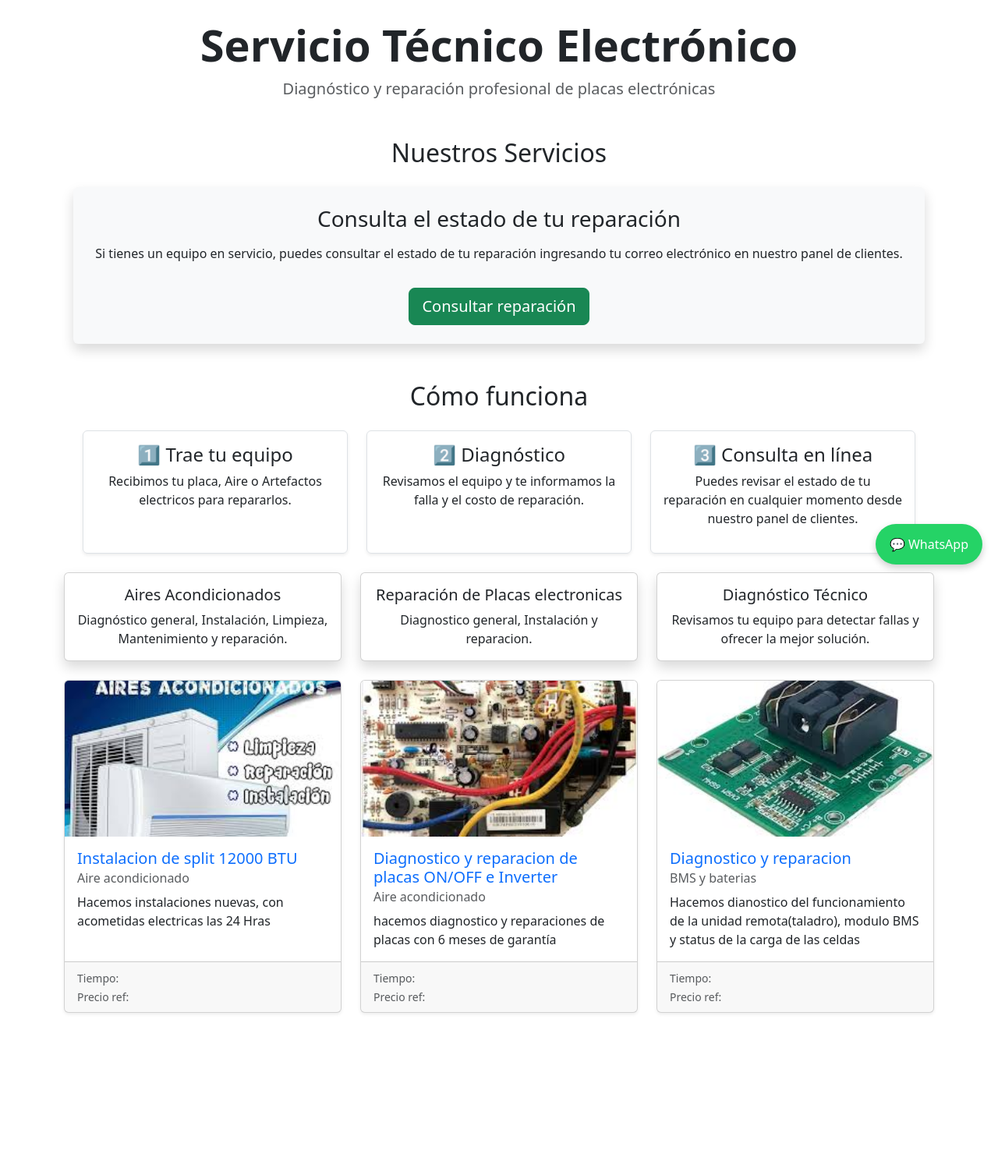
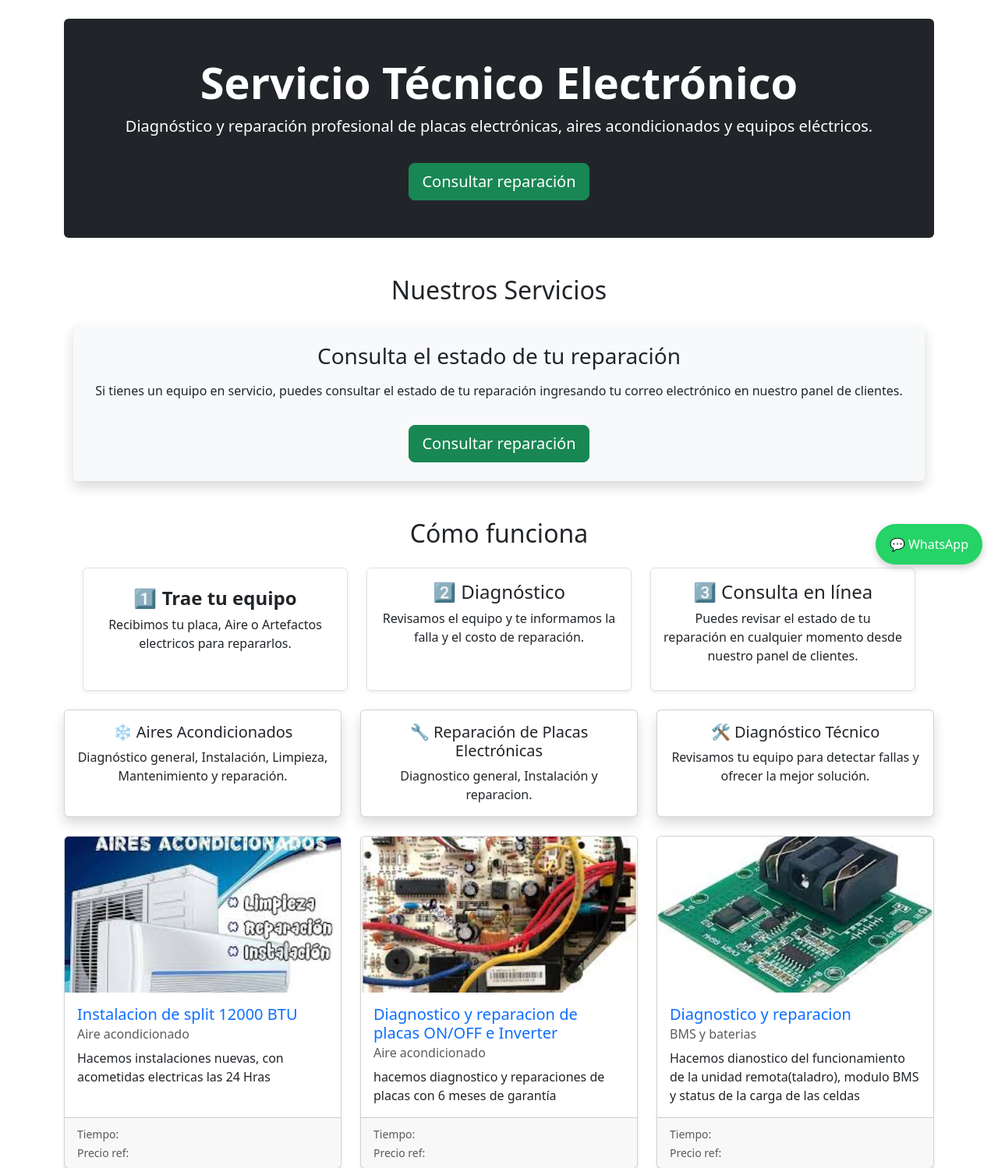
Before and after one commit to raulk21/servicio-tecnico, a Django app: page / in a window 1280 px wide. Shown: the part 56-1554 px from the top of the page at 78% size. Before the commit the page ends 1356 px from the top, so only its background shows below. Run offline with Django 5.2, Linux system fonts and the light colour scheme; data comes from the database, SQL or seed files in the repository.

Commit message:
Mejoras en la pagina principal: servicios, consulta y como funciona

```diff
--- a/services/templates/services/home.html
+++ b/services/templates/services/home.html
@@ -4,11 +4,16 @@
 
 {% block content %}
 
-<div class="text-center mb-5">
+<div class="bg-dark text-white text-center p-5 rounded mb-5">
     <h1 class="display-4 fw-bold">Servicio Técnico Electrónico</h1>
-    <p class="lead text-muted">
-        Diagnóstico y reparación profesional de placas electrónicas
+    <p class="lead">
+        Diagnóstico y reparación profesional de placas electrónicas,
+        aires acondicionados y equipos eléctricos.
     </p>
+
+    <a href="{% url 'client_panel' %}" class="btn btn-success btn-lg mt-3">
+        Consultar reparación
+    </a>
 </div>
 
 <div class="container mt-5">
@@ -29,8 +34,8 @@
             <h2 class="text-center mb-4">Cómo funciona</h2>
             <div class="row text-center">
                 <div class="col-12 col-md-4 mb-4">
-                    <div class="p-3 border rounded shadow-sm h-100">
-                        <h4>1️⃣ Trae tu equipo</h4>
+                    <div class="p-4 border rounded shadow-sm h-100">
+                        <h4 class="fw-bold">1️⃣ Trae tu equipo</h4>
                             <p>
                                 Recibimos tu placa, Aire o Artefactos electricos para repararlos.
                             </p>
@@ -65,7 +70,7 @@
     <div class="col-md-4 mb-4">
       <div class="card shadow h-100">
         <div class="card-body text-center">
-          <h5 class="card-title">Aires Acondicionados</h5>
+          <h5 class="card-title">❄️ Aires Acondicionados</h5>
           <p class="card-text">
             Diagnóstico general, Instalación, Limpieza, Mantenimiento y reparación.
           </p>
@@ -76,7 +81,7 @@
     <div class="col-md-4 mb-4">
       <div class="card shadow h-100">
         <div class="card-body text-center">
-          <h5 class="card-title">Reparación de Placas electronicas</h5>
+          <h5 class="card-title">🔧 Reparación de Placas Electrónicas</h5>
           <p class="card-text">
             Diagnostico general, Instalación y reparacion.
           </p>
@@ -87,7 +92,7 @@
     <div class="col-md-4 mb-4">
       <div class="card shadow h-100">
         <div class="card-body text-center">
-          <h5 class="card-title">Diagnóstico Técnico</h5>
+          <h5 class="card-title">🛠 Diagnóstico Técnico</h5>
           <p class="card-text">
             Revisamos tu equipo para detectar fallas y ofrecer la mejor solución.
           </p>
```
